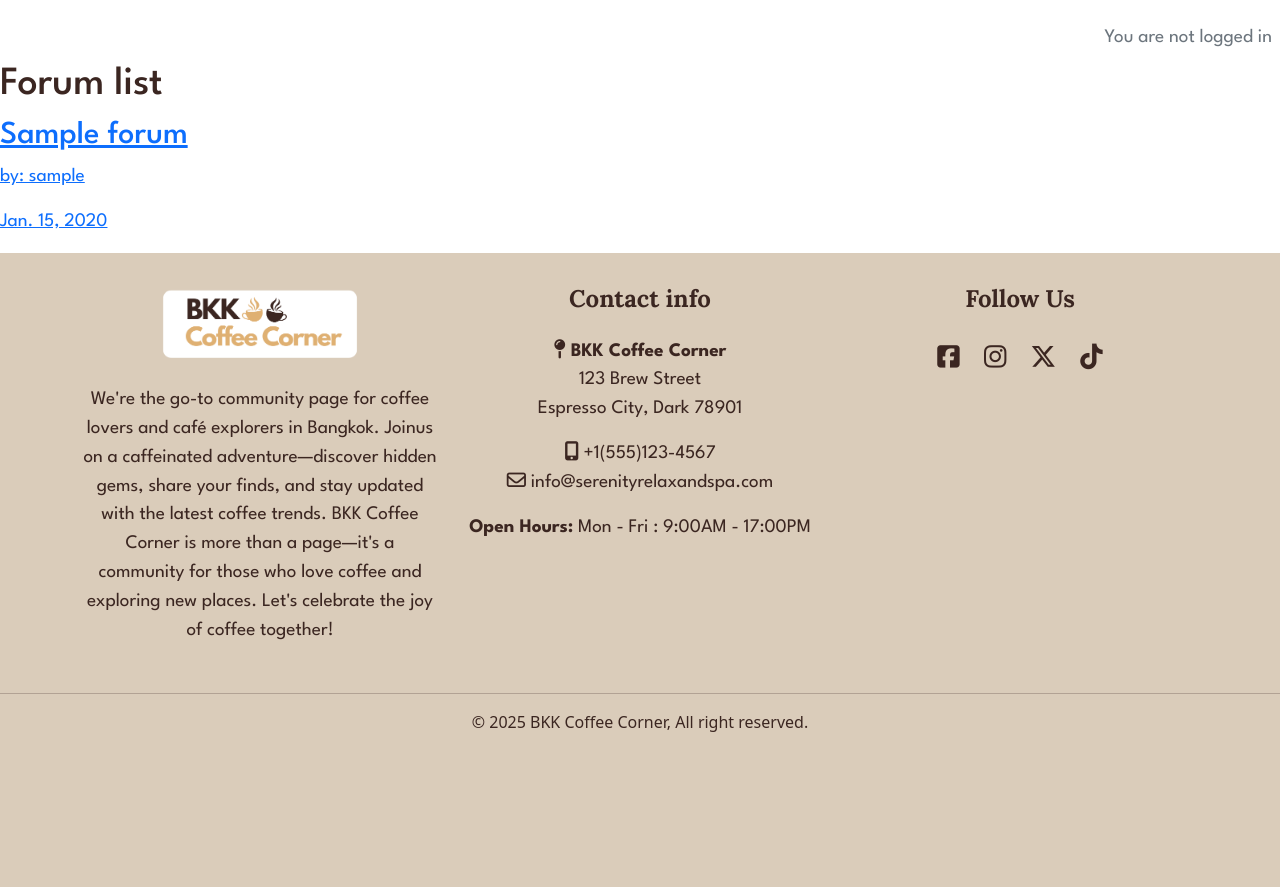
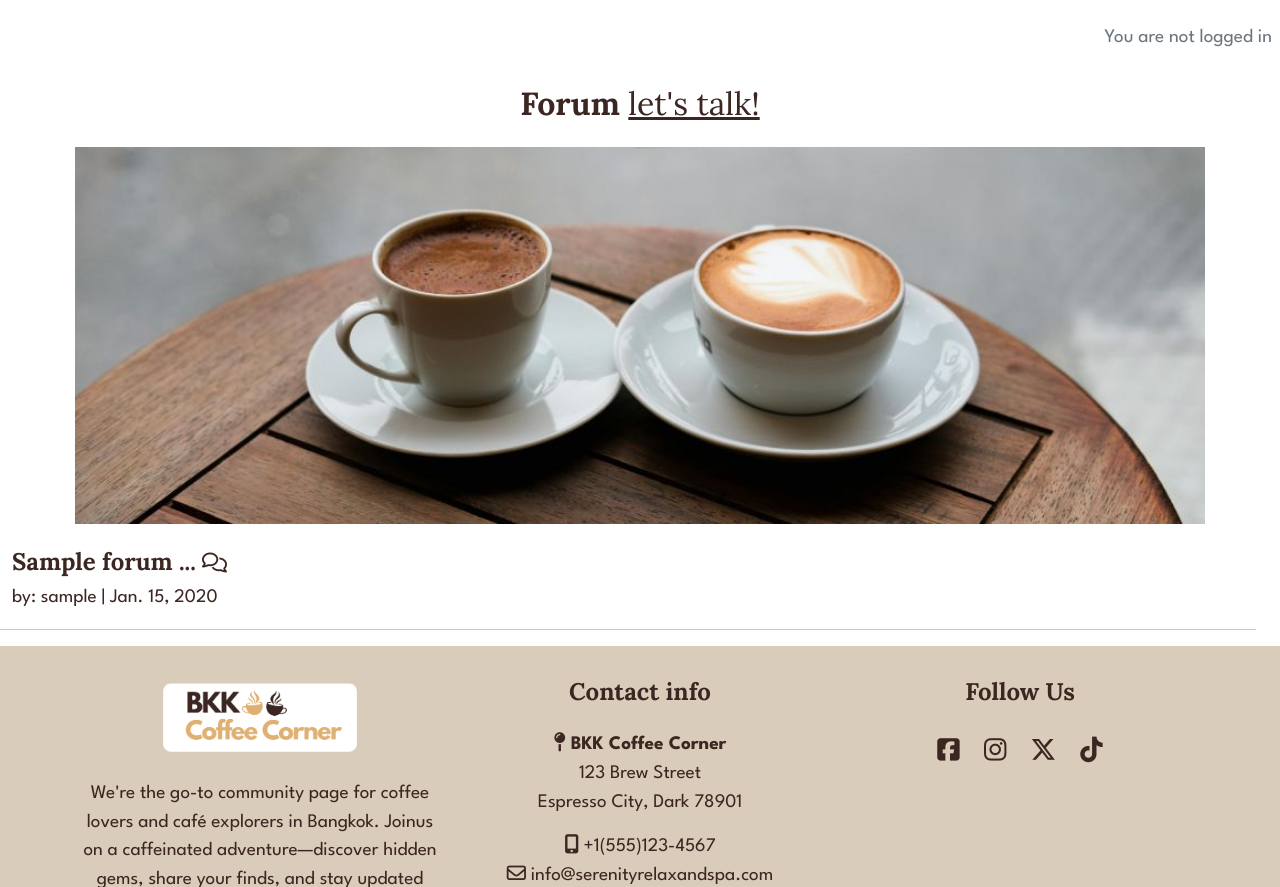
Before and after one commit to Chatlada-Nina/BKK-Coffee-Corner, a Django app: page /forum/ in a window 1280 px wide. Shown: the part 104-991 px from the top of the page. Before the commit the page ends 836 px from the top, so only its background shows below. Run offline with Django 4.2, Linux system fonts and the light colour scheme; tables that the repository leaves empty hold one stand-in row (values such as "Sample post"); some libraries are stand-ins or nearby versions.

Commit message:
Style forum page

```diff
--- a/coffeecorner/urls.py
+++ b/coffeecorner/urls.py
@@ -23,6 +23,6 @@ urlpatterns = [
     path("accounts/", include("allauth.urls")),
     path('admin/', admin.site.urls),
     path('summernote/', include('django_summernote.urls')),
-    path("forum/", include ("forum.urls"), name="forum-urls"),
+    path("forum/", include("forum.urls"), name="forum-urls"),
     path('', include("home.urls"), name="home-urls"),
 ]
--- a/forum/templates/forum/forum_list.html
+++ b/forum/templates/forum/forum_list.html
@@ -1,27 +1,25 @@
-{% extends "base.html" %} {% load static %} {% block content %}
+{% extends "base.html" %}
 
-<!DOCTYPE html>
-<html lang="en">
-  <head>
-    <meta charset="UTF-8" />
-    <meta http-equiv="X-UA-Compatible" content="IE=edge" />
-    <meta name="viewport" content="width=device-width, initial-scale=1.0" />
-    <title>Forum</title>
-  </head>
+{% load static %}
 
-  <body>
-    <div>
-      <h1>Forum list</h1>
+{% block content %}
+
+<div class="container-fluid">
+  <div class="row">
+    <h2 class="main-text my-4 text-center">Forum <span class="fw-light text-decoration-underline">let's talk!</span></h2>
+    <div class="banner text-center mb-4">
+      <img src="{% static 'images/banner.jpg' %}" alt="banner" width="90%">
+  </div>
+
       {% for forum in object_list %}
-    <div>
-      <a href="{% url 'forum_detail' forum.slug %}" class="forum-link">
-      <h2>{{forum.title}}</h2>
-      <p>by: {{forum.author}}</p>
-      <p>{{forum.created_on}}</p></a>
+      <div class="row justify-content-start">
+        <a href="{% url 'forum_detail' forum.slug %}" class="forum-link">
+        <h4 class="main-text">{{forum.title}} ... <i class="fa-regular fa-comments fs-5"></i></h4>
+        <p>by: {{forum.author}} | {{forum.created_on}} </p></a><hr>
       {% endfor %}
-    </div>
-    </div>
-  </body>
-</html>
+      </div>
+  </div>
+</div>
+
 
 {% endblock %}
--- a/home/templates/home/post_detail.html
+++ b/home/templates/home/post_detail.html
@@ -103,7 +103,7 @@
         {{ review_form | crispy }}
         {% csrf_token %}
         <button id="submitButton" type="submit"
-          class="btn btn-signup btn-lg">Submit</button>
+          class="submit-btn">Submit</button>
       </form>
       {% else %}
       <p>Log in to write a review</p>
--- a/static/css/style.css
+++ b/static/css/style.css
@@ -69,10 +69,13 @@ body {
     color: var(--text-color);
 }
 
-.post-link{
+.forum-link {
+    color: var(--text-color);
+}
+.post-link, .forum-link{
     text-decoration: none;
 }
-.post-link:hover {
+.post-link:hover, .forum-link:hover {
     text-decoration: underline;
     color: var(--text-hover-color);
 }
@@ -82,14 +85,14 @@ body {
     color: var(--text-color);
 }
 
-.page-link {
+.page-link, .submit-btn {
     border: 1px solid var(--button-bg-color);
     background-color: var(--button-bg-color);
     color: var(--button-text-color);
     border-radius: 20px;
     padding: 10px 20px;
 }
-.page-link:hover {
+.page-link:hover, submit-btn:hover {
     border: 1px solid var(--button-hover-color);
     background-color: var(--button-hover-color);
     color: var(--button-text-color);
```
